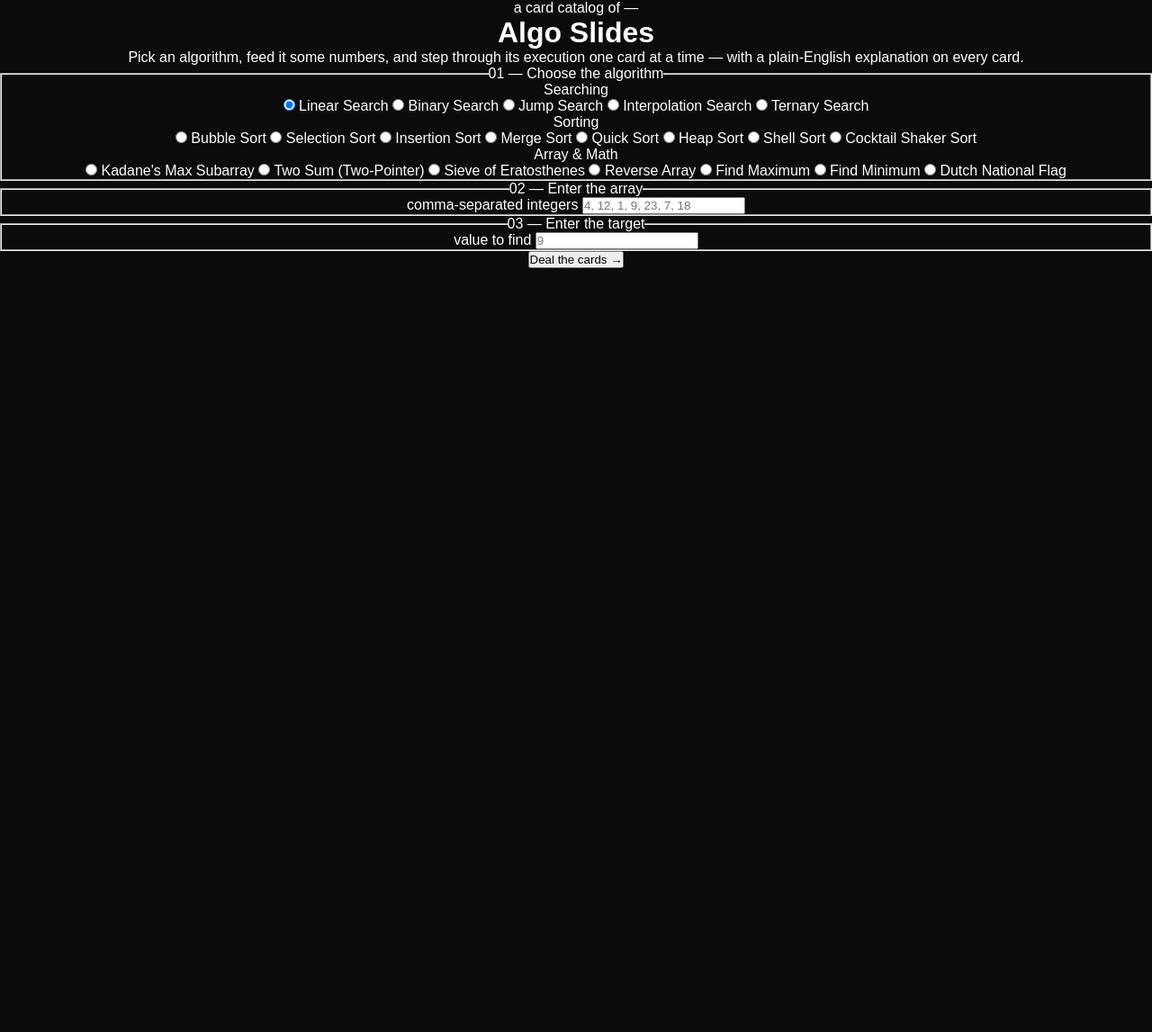
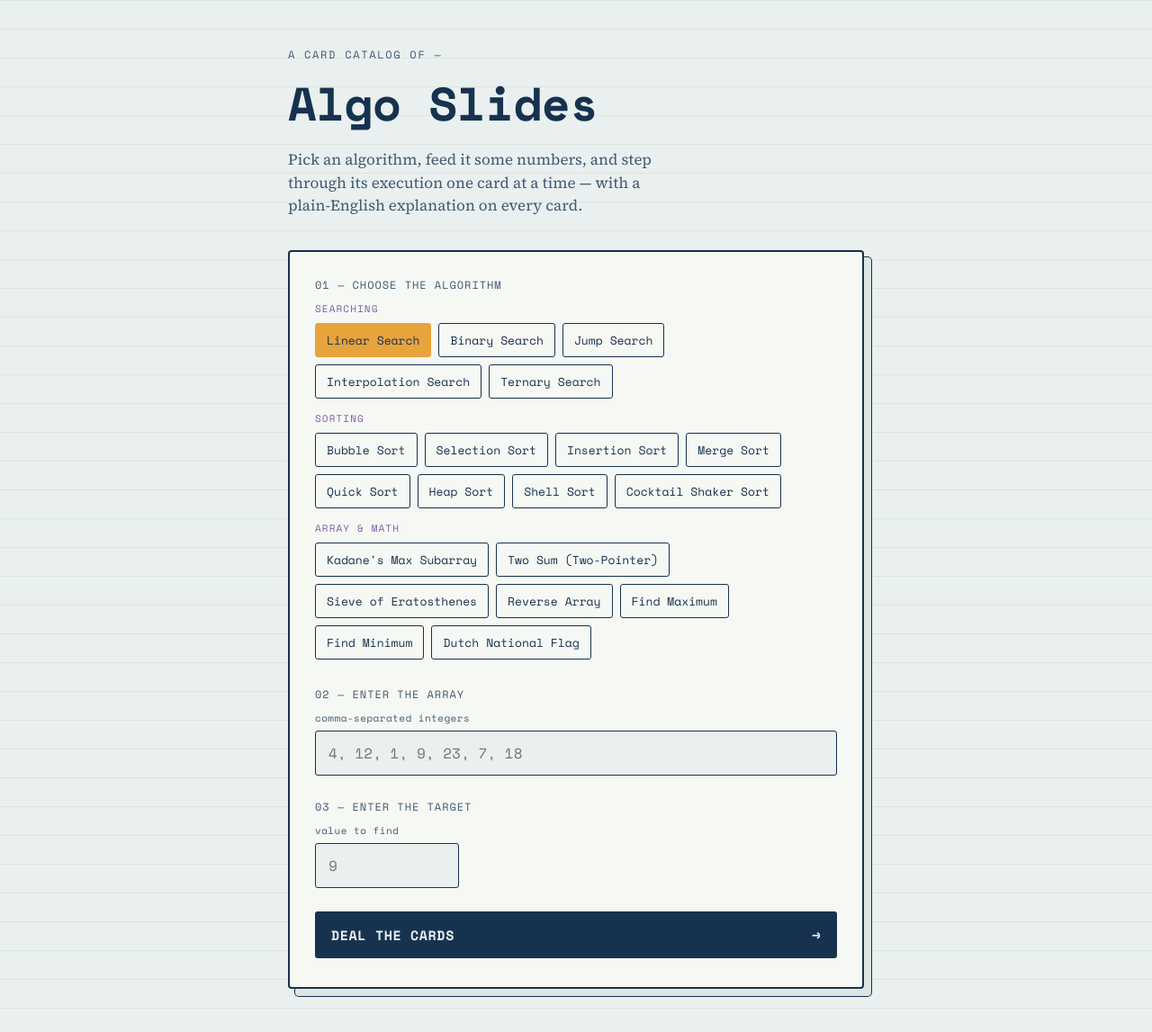
Before and after one commit to Vaishnavi-Hatture/Algo-slides, a Flask app: page / in a window 1280 px wide. Shown: the whole page at 90% size. Before the commit the page ends 298 px from the top, so only its background shows below. Run offline with Flask 3, Linux system fonts and the light colour scheme.

Commit message:
feat: add algorithm picker page styling

```diff
--- a/static/css/index-style.css
+++ b/static/css/index-style.css
@@ -1,118 +1,205 @@
+:root {
+  --paper: #EAF0EF;
+  --paper-alt: #DCE6E3;
+  --card: #F6F8F3;
+  --ink: #16324F;
+  --ink-soft: #3E5A73;
+  --amber: #E8A33D;
+  --rose: #C0546B;
+  --teal: #2F6E63;
+  --violet: #7B5EA7;
+  --border: #16324F;
 
-*{
-    margin:0;
-    padding:0;
-    box-sizing:border-box;
-    font-family:'Poppins',sans-serif;
+  --font-display: 'Space Mono', monospace;
+  --font-body: 'Source Serif 4', serif;
 }
 
-body{
-    background:#0b0b0b;
-    color:#fff;
-    text-align:center;
+* { box-sizing: border-box; }
+
+body {
+  margin: 0;
+  min-height: 100vh;
+  background:
+    linear-gradient(var(--paper-alt) 1px, transparent 1px) 0 0 / 100% 32px,
+    var(--paper);
+  font-family: var(--font-body);
+  color: var(--ink);
+  display: flex;
+  align-items: center;
+  justify-content: center;
+  padding: 48px 20px;
 }
 
-
-
-#header{
-    width:100%;
-    min-height:100vh;
-
-    display:flex;
-    flex-direction:column;
-    justify-content:center;
-    align-items:center;
-
-    padding:20px;
+.box {
+  width: 100%;
+  max-width: 640px;
 }
 
-#header h2{
-    font-size:4rem;
-    font-weight:800;
-    letter-spacing:-2px;
-    margin-bottom:20px;
-    color:#fff;
+.box__header { margin-bottom: 36px; }
+
+.box__eyebrow {
+  font-family: var(--font-display);
+  font-size: 12px;
+  letter-spacing: 0.14em;
+  text-transform: uppercase;
+  color: var(--ink-soft);
 }
 
-#header p{
-    font-size:1.15rem;
-    line-height:1.8;
-    color:#9ca3af;
-    max-width:700px;
-    margin-bottom:40px;
+.box__title {
+  font-family: var(--font-display);
+  font-weight: 700;
+  font-size: clamp(36px, 7vw, 52px);
+  margin: 6px 0 12px;
+  letter-spacing: -0.01em;
 }
 
-#header button{
-    padding:15px 42px;
-    border:none;
-    outline:none;
-    background:#53e6a7;
-    color:#111;
-    font-size:1rem;
-    font-weight:600;
-    border-radius:6px;
-    cursor:pointer;
-    transition:.3s;
+.box__sub {
+  margin: 0;
+  color: var(--ink-soft);
+  font-size: 17px;
+  line-height: 1.5;
+  max-width: 48ch;
 }
 
-#header button a {
-    text-decoration: none;
-    color: white;
+.flash-error {
+  background: #FBEAEA;
+  border: 1.5px solid var(--rose, #C0546B);
+  color: #7A2E3D;
+  border-radius: 4px;
+  padding: 12px 16px;
+  margin-bottom: 18px;
+  font-size: 14px;
+}
+.flash-error p { margin: 0; }
+.flash-error p + p { margin-top: 4px; }
+
+.deck {
+  background: var(--card);
+  border: 2px solid var(--border);
+  border-radius: 4px;
+  padding: 28px 28px 32px;
+  position: relative;
+  box-shadow: 8px 8px 0 var(--paper-alt), 8px 8px 0 1px var(--border);
 }
 
-#header button:hover{
-    background:#40d796;
-    transform:translateY(-3px);
-    box-shadow:0 10px 25px rgba(83,230,167,.35);
+.deck__field {
+  border: none;
+  padding: 0;
+  margin: 0 0 26px;
 }
 
-
-
-#content{
-    width:80%;
-    max-width:900px;
-    min-height:100vh;
-
-    margin:0 auto 80px;
-    padding:40px;
-    border:none;
-    outline:none;
-   background:#0b0b0b;
-
-
-    display:flex;
-    flex-direction:column;
-    justify-content:center;
-    gap:30px;
-
-
+.deck__field legend {
+  font-family: var(--font-display);
+  font-size: 12px;
+  letter-spacing: 0.08em;
+  text-transform: uppercase;
+  color: var(--ink-soft);
+  padding: 0 0 10px;
 }
 
+.group-label {
+  font-family: var(--font-display);
+  font-size: 11px;
+  letter-spacing: 0.1em;
+  text-transform: uppercase;
+  color: var(--violet);
+  margin: 14px 0 8px;
+}
+.group-label:first-of-type { margin-top: 0; }
 
-.algo-card{
-    height:100px;
-    background:#1a1a1a;
-    border:1px solid #303030;
-    border-radius:18px;
-
-    display:flex;
-    justify-content:center;
-    align-items:center;
-
-    cursor:pointer;
-    transition:.3s;
+.tabs {
+  display: flex;
+  flex-wrap: wrap;
+  gap: 8px;
+  margin-bottom: 4px;
 }
 
-.algo-card h3{
-    color:#fff;
-    font-size:2rem;
-    font-weight:600;
-
-
+.tab {
+  position: relative;
+  cursor: pointer;
+  border: 1.5px solid var(--ink);
+  border-radius: 3px;
+  padding: 8px 12px;
+  display: flex;
+  align-items: center;
+  gap: 6px;
+  font-family: var(--font-display);
+  font-size: 13px;
+  transition: background 0.15s ease, color 0.15s ease;
 }
 
-.algo-card:hover{
-    transform:translateY(-6px);
-    border-color:#53e6a7;
-    box-shadow:0 12px 30px rgba(83,230,167,.15);
+.tab input {
+  position: absolute;
+  opacity: 0;
 }
+
+.tab:has(input:checked) {
+  background: var(--amber);
+  border-color: var(--amber);
+  color: var(--ink);
+}
+
+.card-input {
+  display: flex;
+  flex-direction: column;
+  gap: 6px;
+}
+
+.card-input--narrow input { max-width: 160px; }
+
+.card-input__hint {
+  font-family: var(--font-display);
+  font-size: 11px;
+  color: var(--ink-soft);
+  letter-spacing: 0.04em;
+}
+
+.card-input input {
+  font-family: var(--font-display);
+  font-size: 16px;
+  padding: 12px 14px;
+  border: 1.5px solid var(--ink);
+  border-radius: 3px;
+  background: var(--paper);
+  color: var(--ink);
+  outline: none;
+  width: 100%;
+}
+
+.card-input input:focus {
+  border-color: var(--teal);
+  box-shadow: 0 0 0 3px rgba(47, 110, 99, 0.18);
+}
+
+.note {
+  margin: 8px 0 0;
+  font-size: 13px;
+  color: var(--ink-soft);
+  font-style: italic;
+}
+
+.deck__submit {
+  width: 100%;
+  font-family: var(--font-display);
+  font-size: 15px;
+  font-weight: 700;
+  letter-spacing: 0.04em;
+  text-transform: uppercase;
+  background: var(--ink);
+  color: var(--paper);
+  border: none;
+  border-radius: 3px;
+  padding: 15px 18px;
+  cursor: pointer;
+  display: flex;
+  align-items: center;
+  justify-content: space-between;
+  transition: transform 0.12s ease, background 0.15s ease;
+}
+
+.deck__submit:hover { background: var(--teal); transform: translateY(-1px); }
+.deck__submit:active { transform: translateY(0); }
+
+@media (max-width: 480px) {
+  .deck { box-shadow: 5px 5px 0 var(--paper-alt), 5px 5px 0 1px var(--border); }
+}
```
